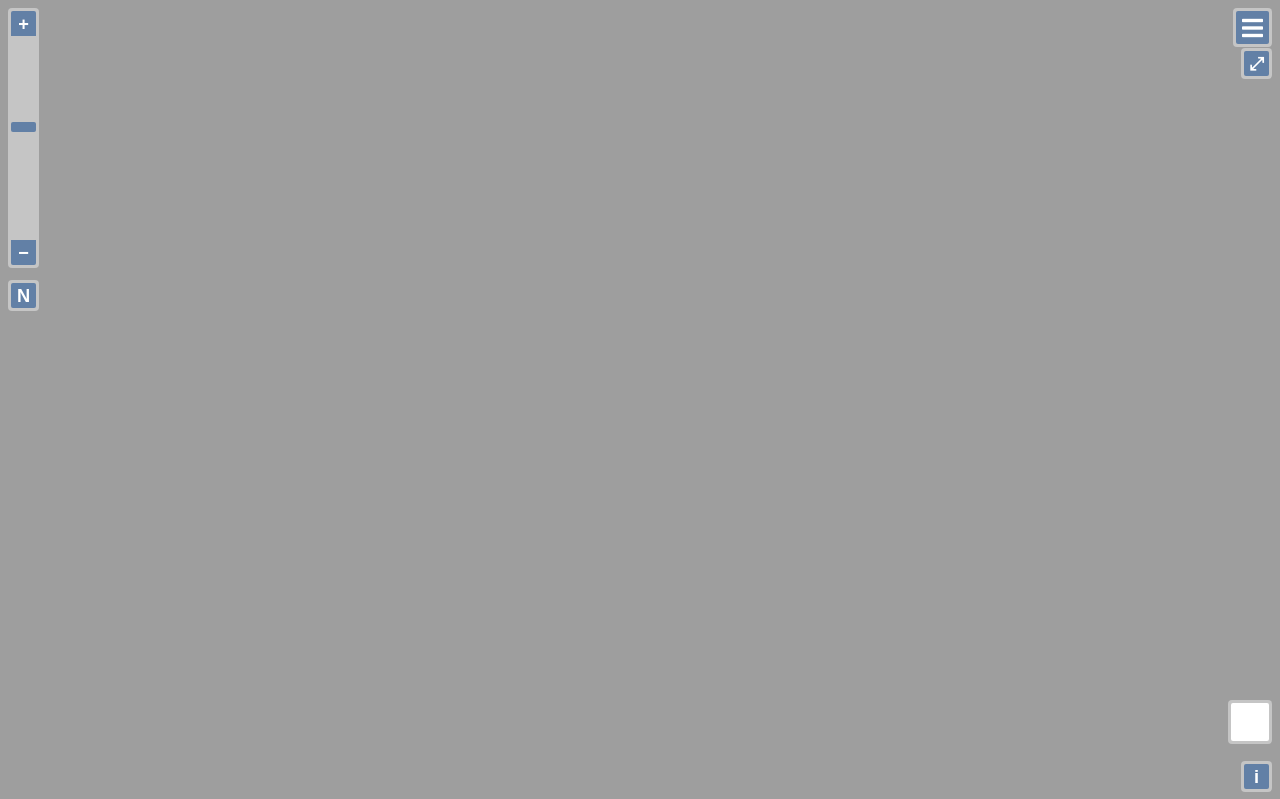
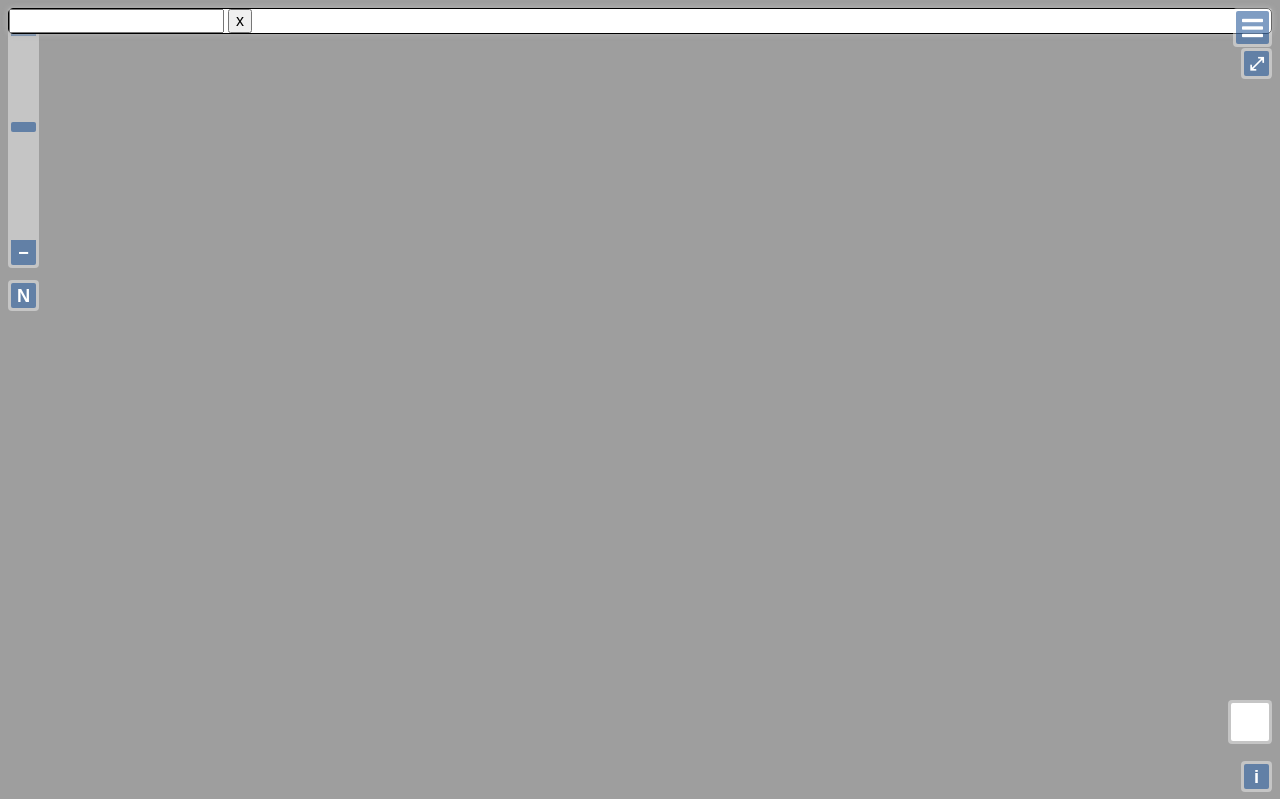
Before and after one commit to kure-kosen/kure_kosen_map, a PHP site: page /map.html in a window 1280 px wide. Shown: the top 799 px of the page. Run offline with PHP 8.4, Linux system fonts and the light colour scheme; some libraries are stand-ins or nearby versions.

Commit message:
検索ボックスのHTMLを書き、フォームの形を整えた

```diff
--- a/assets/css/map-design.css
+++ b/assets/css/map-design.css
@@ -120,3 +120,29 @@ button.menubtn:hover, div.menubtn:hover {
 	padding: 2px;
 	border-left: 2px solid rgba(0, 60, 136, 0.5);
 }
+
+/* 検索ボックスのフォーム */
+form.search {
+	width: 100%;
+	position: absolute;
+	top: 0;
+	left: 0;
+}
+form .search-box {
+	margin: 0.5em;
+	position: relative; /* [x]のrightの基準 */
+	/* とりあえず見やすくするために */
+	border: 1px solid #000;
+	background-color: #fff;
+	box-shadow: 0px 0px 5px 1px rgba(184,184,184,0.8);
+	border-radius: 5px;
+}
+/*
+form input[type="text"] {
+	width: 100%;
+}
+form input[type="reset"] {
+	position: absolute;
+	right: 0;
+}
+*/
--- a/map.html
+++ b/map.html
@@ -29,6 +29,14 @@
      <i class="fa fa-bars"></i>
     </button>
 -->
+
+    <form action="#" method="post" class="search">
+     <div class="search-box">
+      <input type="text" name="q">
+      <input type="reset" value="x">
+     </div>
+    </form>
+
     <div class="ol-touch"> <!-- ボタン類 -->
      <!-- 開くボタン -->
      <div class="ol-control wrap-menubtn">
@@ -147,16 +155,8 @@
 	->issueに書いた
 問題3 自作ボタンの大きさ
 	->issueに書いた
-
-作業
-12/30
-・メニュー
-	・デザイン
-		・色
-		・間隔
-		・大きさ
-		・アニメーション
-		・100vhの調整・メニューが高さからはみ出てスクロールできる(Safari)
+問題4 メニューの高さ(Safariのvh問題)
+	->絶対値指定でなんとかするしかないのか
 12/31
 ・検索ボックス
 	・場所の調整
```
